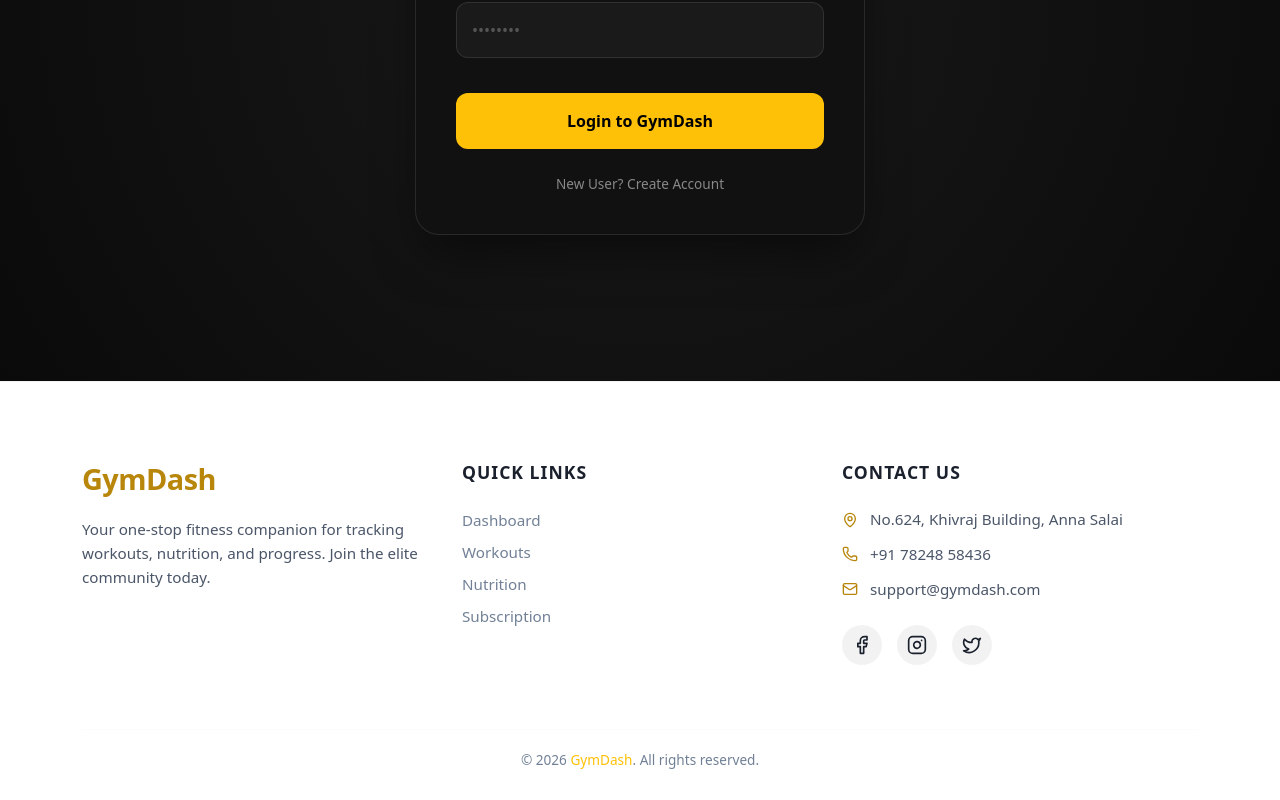
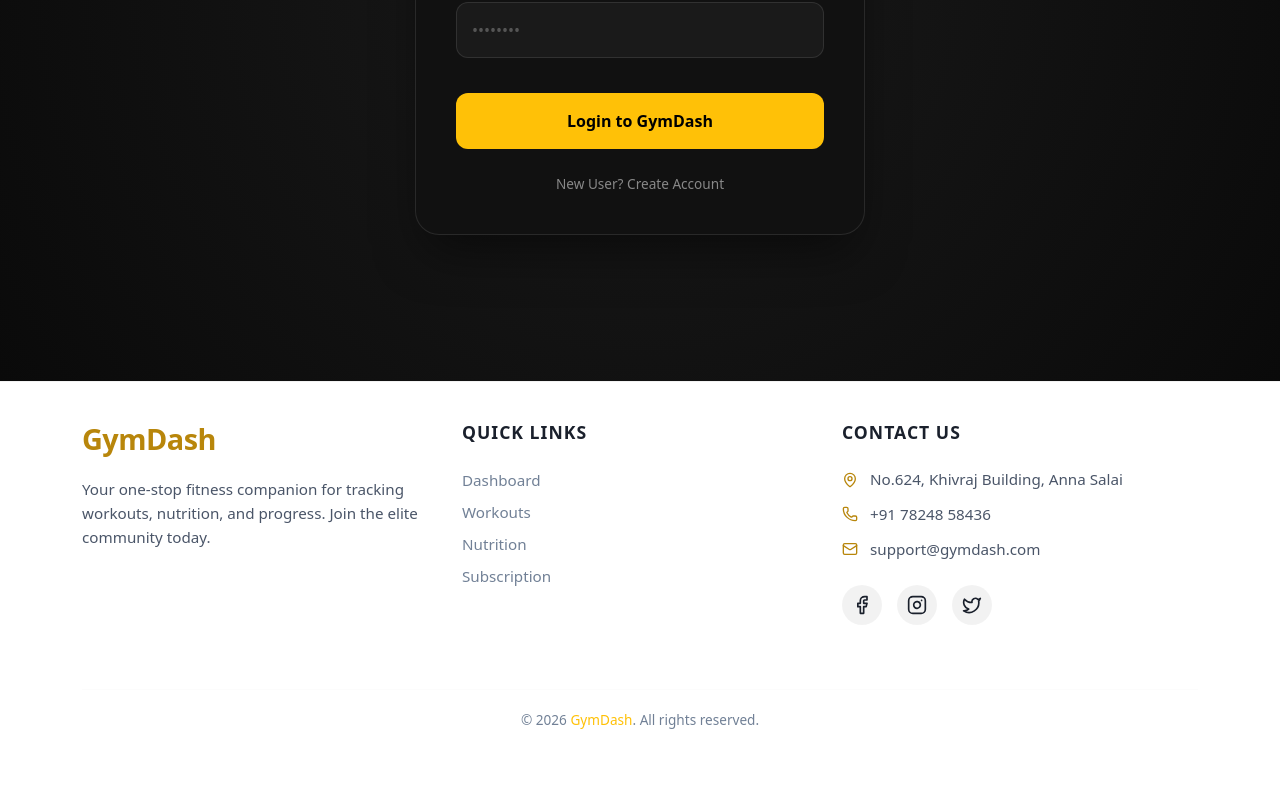
Before and after one commit to thenmozhi-A1/gym, a React (Vite) app: page /login in a window 1280 px wide. Shown: the part 419-1219 px from the top of the page. After the commit the page ends 1169 px from the top, so only its background shows below. Built offline with nearby package versions, Linux system fonts and the light colour scheme.

Commit message:
Updated frontend login API

```diff
--- a/src/Footer.jsx
+++ b/src/Footer.jsx
@@ -64,7 +64,7 @@ const Footer = () => {
 const FooterContainer = styled.footer`
   background: #ffffff;
   color: #4a5568;
-  padding: 80px 0 30px;
+  padding: 40px 0 20px;
   border-top: 1px solid rgba(0, 0, 0, 0.05);
 
   .brand-title {
```
